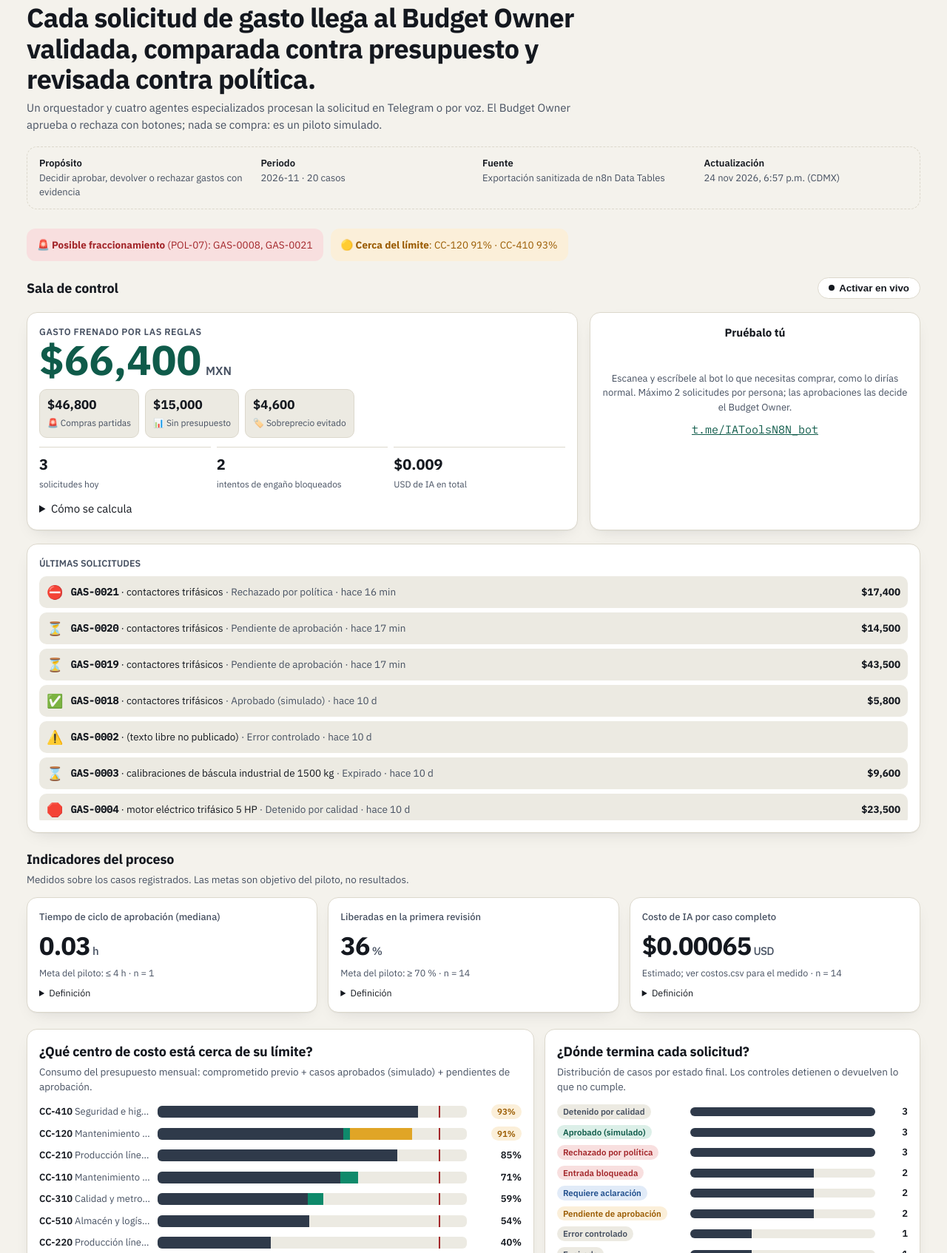
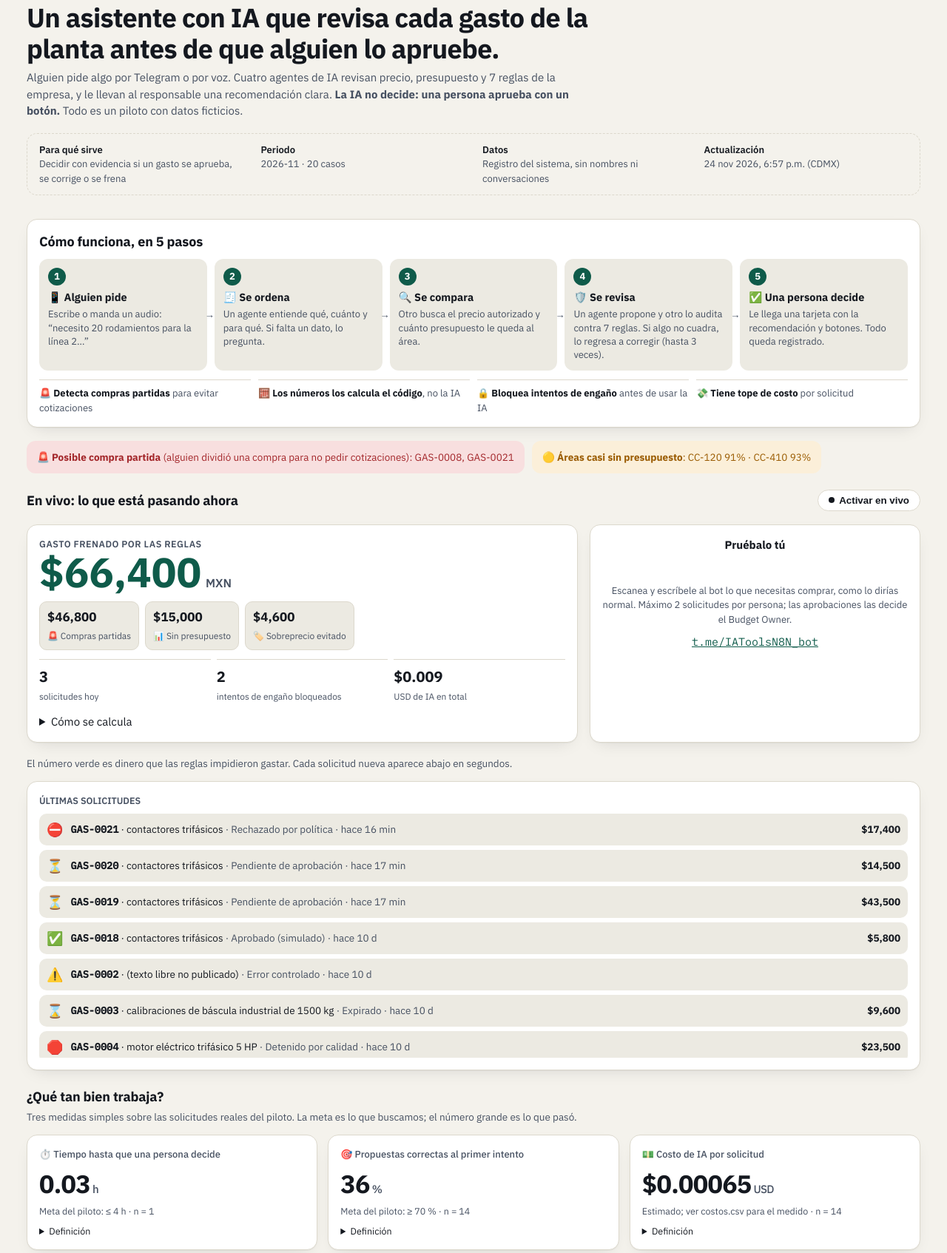
Before and after one commit to jpcamfer-design/gastoclaro-mdv, a plain HTML site: page web/index.html in a window 1280 px wide. Shown: the part 98-1792 px from the top of the page at 74% size. Drawn offline with Linux system fonts and the light colour scheme.

Commit message:
Panel en lenguaje simple: 5 pasos, explicaciones y alertas claras

```diff
--- a/web/index.html
+++ b/web/index.html
@@ -165,6 +165,17 @@ footer{border-top:1px solid var(--line);margin-top:28px;padding:18px 0 40px;colo
 .qr p{margin:0;font-size:13px;color:var(--ink2)}
 @media (max-width:980px){.live{grid-template-columns:1fr}.mini{grid-template-columns:1fr 1fr 1fr}}
 @media (prefers-reduced-motion:reduce){.feed li.new,.lv-btn[aria-pressed="true"] .lv-dot{animation:none}}
+
+.pasos{margin:18px 0}
+.steps{list-style:none;margin:10px 0 0;padding:0;display:grid;grid-template-columns:repeat(5,minmax(0,1fr));gap:10px;counter-reset:s}
+.steps li{position:relative;background:var(--muted);border-radius:12px;padding:12px 12px 12px 12px;font-size:13px;color:var(--ink2);line-height:1.4}
+.steps li b{display:block;color:var(--ink);font-size:14.5px;margin:6px 0 4px}
+.steps .n{display:inline-grid;place-items:center;width:24px;height:24px;border-radius:50%;background:var(--acc);color:var(--acc-ink);font-weight:800;font-size:13px}
+.steps li:not(:last-child)::after{content:"→";position:absolute;right:-10px;top:50%;transform:translateY(-50%);color:var(--ink2);font-weight:700}
+.trust{display:grid;grid-template-columns:repeat(4,minmax(0,1fr));gap:10px;margin-top:12px;font-size:13px;color:var(--ink2)}
+.trust div{border-top:1px solid var(--line);padding-top:8px}
+.trust b{color:var(--ink)}
+@media (max-width:980px){.steps{grid-template-columns:1fr}.steps li:not(:last-child)::after{content:"↓";right:auto;left:50%;top:auto;bottom:-14px;transform:none}.trust{grid-template-columns:1fr 1fr}}
 </style>
 </head>
 <body>
@@ -181,21 +192,38 @@ footer{border-top:1px solid var(--line);margin-top:28px;padding:18px 0 40px;colo
 </header>
 <main class="wrap" id="main">
   <div class="hero">
-    <h1>Cada solicitud de gasto llega al Budget Owner validada, comparada contra presupuesto y revisada contra política.</h1>
-    <p>Un orquestador y cuatro agentes especializados procesan la solicitud en Telegram o por voz. El Budget Owner aprueba o rechaza con botones; nada se compra: es un piloto simulado.</p>
+    <h1>Un asistente con IA que revisa cada gasto de la planta antes de que alguien lo apruebe.</h1>
+    <p>Alguien pide algo por Telegram o por voz. Cuatro agentes de IA revisan precio, presupuesto y 7 reglas de la empresa, y le llevan al responsable una recomendación clara. <b>La IA no decide: una persona aprueba con un botón.</b> Todo es un piloto con datos ficticios.</p>
     <div class="meta" id="meta">
-      <div><b>Propósito</b>Decidir aprobar, devolver o rechazar gastos con evidencia</div>
+      <div><b>Para qué sirve</b>Decidir con evidencia si un gasto se aprueba, se corrige o se frena</div>
       <div><b>Periodo</b><span id="m-periodo">—</span></div>
-      <div><b>Fuente</b>Exportación sanitizada de n8n Data Tables</div>
+      <div><b>Datos</b>Registro del sistema, sin nombres ni conversaciones</div>
       <div><b>Actualización</b><span id="m-gen">—</span></div>
     </div>
   </div>
+
+  <section aria-labelledby="h-pasos" class="card pasos">
+    <h2 id="h-pasos">Cómo funciona, en 5 pasos</h2>
+    <ol class="steps">
+      <li><span class="n">1</span><b>📱 Alguien pide</b>Escribe o manda un audio: “necesito 20 rodamientos para la línea 2…”</li>
+      <li><span class="n">2</span><b>🧾 Se ordena</b>Un agente entiende qué, cuánto y para qué. Si falta un dato, lo pregunta.</li>
+      <li><span class="n">3</span><b>🔍 Se compara</b>Otro busca el precio autorizado y cuánto presupuesto le queda al área.</li>
+      <li><span class="n">4</span><b>🛡️ Se revisa</b>Un agente propone y otro lo audita contra 7 reglas. Si algo no cuadra, lo regresa a corregir (hasta 3 veces).</li>
+      <li><span class="n">5</span><b>✅ Una persona decide</b>Le llega una tarjeta con la recomendación y botones. Todo queda registrado.</li>
+    </ol>
+    <div class="trust">
+      <div>🚨 <b>Detecta compras partidas</b> para evitar cotizaciones</div>
+      <div>🧮 <b>Los números los calcula el código</b>, no la IA</div>
+      <div>🔒 <b>Bloquea intentos de engaño</b> antes de usar la IA</div>
+      <div>💸 <b>Tiene tope de costo</b> por solicitud</div>
+    </div>
+  </section>
 
   <div id="stale" hidden class="notice n-bad" role="status"></div>
   <div class="alerts" id="alerts"></div>
 
   <section aria-labelledby="h-live">
-    <div class="live-h"><h2 id="h-live">Sala de control</h2>
+    <div class="live-h"><h2 id="h-live">En vivo: lo que está pasando ahora</h2>
       <button class="lv-btn" id="lv-btn" type="button" aria-pressed="false"><span class="lv-dot"></span><span id="lv-txt">Activar en vivo</span></button></div>
     <div class="live">
       <div class="card prot">
@@ -212,12 +240,13 @@ footer{border-top:1px solid var(--line);margin-top:28px;padding:18px 0 40px;colo
         <a class="mono" id="qr-link" href="https://t.me/IAToolsN8N_bot?start=demo" target="_blank" rel="noopener">t.me/IAToolsN8N_bot</a>
       </div>
     </div>
+    <p class="sub">El número verde es dinero que las reglas impidieron gastar. Cada solicitud nueva aparece abajo en segundos.</p>
     <div class="card"><div class="lab" style="font-size:12.5px;color:var(--ink2);font-weight:600;margin-bottom:8px">ÚLTIMAS SOLICITUDES</div><ul class="feed" id="feed" aria-live="polite"></ul></div>
   </section>
 
   <section aria-labelledby="h-kpi">
-    <h2 id="h-kpi">Indicadores del proceso</h2>
-    <p class="sub">Medidos sobre los casos registrados. Las metas son objetivo del piloto, no resultados.</p>
+    <h2 id="h-kpi">¿Qué tan bien trabaja?</h2>
+    <p class="sub">Tres medidas simples sobre las solicitudes reales del piloto. La meta es lo que buscamos; el número grande es lo que pasó.</p>
     <div class="grid k3" id="kpis" aria-live="polite">
       <div class="card kpi"><div class="state">Cargando indicadores…</div></div>
       <div class="card kpi"><div class="state">Cargando…</div></div>
@@ -227,22 +256,22 @@ footer{border-top:1px solid var(--line);margin-top:28px;padding:18px 0 40px;colo
 
   <section class="grid two" aria-label="Visualizaciones">
     <div class="card">
-      <h2>¿Qué centro de costo está cerca de su límite?</h2>
-      <p class="sub">Consumo del presupuesto mensual: comprometido previo + casos aprobados (simulado) + pendientes de aprobación.</p>
+      <h2>¿Cómo van los presupuestos de cada área?</h2>
+      <p class="sub">Cada barra es un área de la planta. <b>Gris</b>: ya gastado antes · <b>verde</b>: aprobado aquí · <b>amarillo</b>: esperando aprobación. La línea marca el 100 %.</p>
       <div class="bars" id="bars" role="list"><div class="state">Cargando…</div></div>
       <div class="legend" aria-hidden="true"><span><i class="s1"></i>Comprometido previo</span><span><i class="s2"></i>Aprobado (simulado)</span><span><i class="s3"></i>Pendiente de aprobación</span><span><i style="background:var(--bad);width:2px"></i>100 %</span></div>
       <table class="sr" id="bars-table"></table>
     </div>
     <div class="card">
-      <h2>¿Dónde termina cada solicitud?</h2>
-      <p class="sub">Distribución de casos por estado final. Los controles detienen o devuelven lo que no cumple.</p>
+      <h2>¿Cómo terminó cada solicitud?</h2>
+      <p class="sub">No todo se aprueba: aquí se ve cuántas frenaron las reglas, cuántas se devolvieron para corregir y cuántas aprobó una persona.</p>
       <div class="flow" id="flow"><div class="state">Cargando…</div></div>
     </div>
   </section>
 
   <section id="casos" aria-labelledby="h-casos">
-    <h2 id="h-casos">Historial de casos (sanitizado)</h2>
-    <p class="sub">Sin nombres, chats ni conversaciones. Selecciona un caso para ver la traza de los agentes.</p>
+    <h2 id="h-casos">Todas las solicitudes</h2>
+    <p class="sub">Toca una fila para ver qué hizo cada agente. No se muestran nombres ni conversaciones.</p>
     <div class="controls" role="search">
       <label>Estado<select id="f-estado"><option value="">Todos</option></select></label>
       <label>Centro de costo<select id="f-cc"><option value="">Todos</option></select></label>
@@ -267,7 +296,7 @@ footer{border-top:1px solid var(--line);margin-top:28px;padding:18px 0 40px;colo
 
   <section class="bb" id="caja-negra" aria-labelledby="h-bb">
     <div class="bb-top">
-      <div><h2 id="h-bb">Caja negra · repetición de un caso</h2><p class="sub" style="margin:0">Reproduce paso a paso lo que hicieron el orquestador y los 4 agentes, con su costo. Datos reales de la traza (sanitizada).</p></div>
+      <div><h2 id="h-bb">Caja negra: repite cómo decidió la IA</h2><p class="sub" style="margin:0">Elige un folio y pulsa Reproducir. Verás, paso por paso, qué hizo cada agente, cuándo el revisor pidió corregir y cuánto costó. Prueba con uno marcado 🚨.</p></div>
       <div style="display:flex;gap:8px;align-items:center;flex-wrap:wrap"><label class="sr" for="bb-sel">Folio</label><select id="bb-sel"></select><button id="bb-play" type="button">▶ Reproducir</button></div>
     </div>
     <div class="bb-pipe" aria-hidden="true">
@@ -284,7 +313,7 @@ footer{border-top:1px solid var(--line);margin-top:28px;padding:18px 0 40px;colo
   </section>
 
   <section class="card" aria-labelledby="h-voz">
-    <h2 id="h-voz">Asistente de voz</h2>
+    <h2 id="h-voz">Pregúntale por voz</h2>
     <div class="voice">
       <div>
         <p class="sub" style="margin-bottom:10px">Consulta el estado de un folio o registra una solicitud nueva hablando. Responde con datos del mismo registro que usa Telegram.</p>
@@ -304,7 +333,7 @@ footer{border-top:1px solid var(--line);margin-top:28px;padding:18px 0 40px;colo
   </section>
 
   <section class="card" aria-labelledby="h-arch">
-    <h2 id="h-arch">Cómo funciona</h2>
+    <h2 id="h-arch">Detalle técnico</h2>
     <p class="sub">Un mismo <span class="mono">caso_id</span> recorre todos los componentes.</p>
     <div class="arch">
       <div><b>Entrada</b>Telegram o voz → n8n valida usuario, deduplica y asigna folio</div>
@@ -384,11 +413,11 @@ function render(){
     <div class="goal">${goal} · n = ${n}</div>
     <details><summary>Definición</summary><dl><dt>Fórmula</dt><dd>${f}</dd><dt>Denominador</dt><dd>${den}</dd><dt>Fuente</dt><dd>${fuente}</dd><dt>Lectura</dt><dd>${lect}</dd></dl></details></div>`;
   $('#kpis').innerHTML =
-    kpi('Tiempo de ciclo de aprobación (mediana)', mCiclo===null?null:mCiclo.toLocaleString('es-MX',{maximumFractionDigits:2}),'h','Meta del piloto: ≤ 4 h',
+    kpi('⏱️ Tiempo hasta que una persona decide', mCiclo===null?null:mCiclo.toLocaleString('es-MX',{maximumFractionDigits:2}),'h','Meta del piloto: ≤ 4 h',
       'mediana(decidido_en − creado)','casos con decisión humana (aprobado o rechazado)','mdv_casos','Menor es mejor. Mide la espera total, no solo el tiempo de IA.',ciclos.length) +
-    kpi('Liberadas en la primera revisión', pPrimera===null?null:pPrimera.toFixed(0),'%','Meta del piloto: ≥ 70 %',
+    kpi('🎯 Propuestas correctas al primer intento', pPrimera===null?null:pPrimera.toFixed(0),'%','Meta del piloto: ≥ 70 %',
       'casos con veredicto A4 "aprobado" en v1 ÷ casos revisados','casos que llegaron a A4','mdv_casos.veredicto, version','Bajo = A3 propone mal y el loop de calidad trabaja más (más costo).',revisados.length) +
-    kpi('Costo de IA por caso completo', cMedio===null?null:'$'+cMedio.toFixed(5),'USD','Estimado; ver costos.csv para el medido',
+    kpi('💵 Costo de IA por solicitud', cMedio===null?null:'$'+cMedio.toFixed(5),'USD','Estimado; ver costos.csv para el medido',
       'Σ costo_est_usd ÷ casos completos','casos que llegaron a A4','mdv_casos.costo_est_usd (tarifa de lista gpt-4o-mini)','Incluye reintentos del loop. No incluye plataforma (n8n, ElevenLabs).',completos.length);
 
   // Barras de presupuesto
@@ -426,8 +455,8 @@ function render(){
   table(); bbInit(); renderLive();
   const frs = casos.filter(c=>(c.politicas||[]).some(p=>p.id==='POL-07'&&!p.ok));
   const crit = (D.presupuesto||[]).map(p=>{const t=p.comprometido+casos.filter(c=>c.centro_costo===p.centro_costo&&['aprobado_simulado','pendiente_aprobacion'].includes(c.estado)).reduce((s,c)=>s+(+c.monto_total||0),0);return {cc:p.centro_costo,pct:t/p.presupuesto_mensual*100}}).filter(x=>x.pct>=90);
-  $('#alerts').innerHTML = (frs.length?`<div class="notice n-bad">🚨 <b>Posible fraccionamiento</b> (POL-07): ${frs.map(c=>esc(c.caso_id)).join(', ')}</div>`:'<div class="notice n-info">🛡️ Detector de fraccionamiento activo: sin alertas</div>') +
-    (crit.length?`<div class="notice n-warn">🟡 <b>Cerca del límite</b>: ${crit.map(c=>esc(c.cc)+' '+c.pct.toFixed(0)+'%').join(' · ')}</div>`:'');
+  $('#alerts').innerHTML = (frs.length?`<div class="notice n-bad">🚨 <b>Posible compra partida</b> (alguien dividió una compra para no pedir cotizaciones): ${frs.map(c=>esc(c.caso_id)).join(', ')}</div>`:'<div class="notice n-info">🛡️ Detector de compras partidas activo: sin alertas</div>') +
+    (crit.length?`<div class="notice n-warn">🟡 <b>Áreas casi sin presupuesto</b>: ${crit.map(c=>esc(c.cc)+' '+c.pct.toFixed(0)+'%').join(' · ')}</div>`:'');
   const cs = completos.reduce((s,c)=>s+(+c.costo_est_usd||0),0);
   $('#costo-nota').innerHTML = `Costo de IA estimado acumulado: <b>$${cs.toFixed(5)} USD</b> en ${casos.reduce((s,c)=>s+(+c.llamadas_llm||0),0)} llamadas al modelo. La tarifa y el método están en <span class="mono">costos/</span>.`;
 }
@@ -564,7 +593,7 @@ async function pollLive(){
 }
 function setLive(on){
   LIVE = on; $('#lv-btn').setAttribute('aria-pressed', on?'true':'false'); clearInterval(liveTimer);
-  if(on){ pollLive(); liveTimer = setInterval(()=>{ if(!document.hidden) pollLive(); }, 10000); } else if($('#lv-txt').textContent.startsWith('En vivo ·')) $('#lv-txt').textContent='Activar en vivo';
+  if(on){ pollLive(); const t0=Date.now(); liveTimer = setInterval(()=>{ if(Date.now()-t0>45*60e3){ setLive(false); return; } if(!document.hidden) pollLive(); }, 20000); } else if($('#lv-txt').textContent.startsWith('En vivo ·')) $('#lv-txt').textContent='Activar en vivo';
 }
 $('#lv-btn').addEventListener('click',()=>setLive(!LIVE));
 (function qr(){
```
